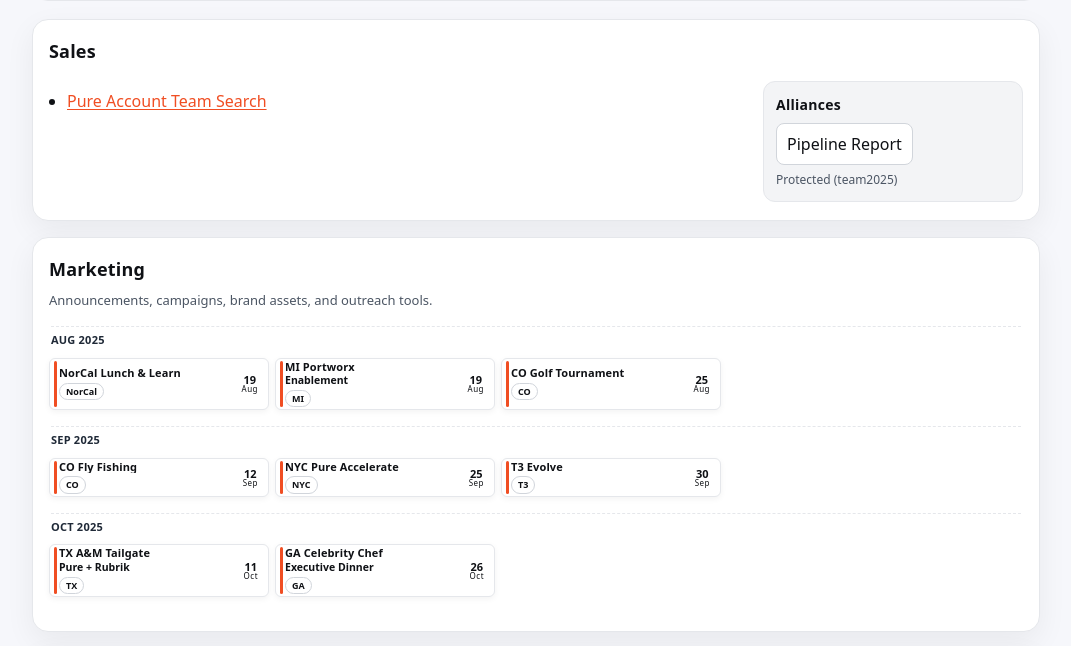
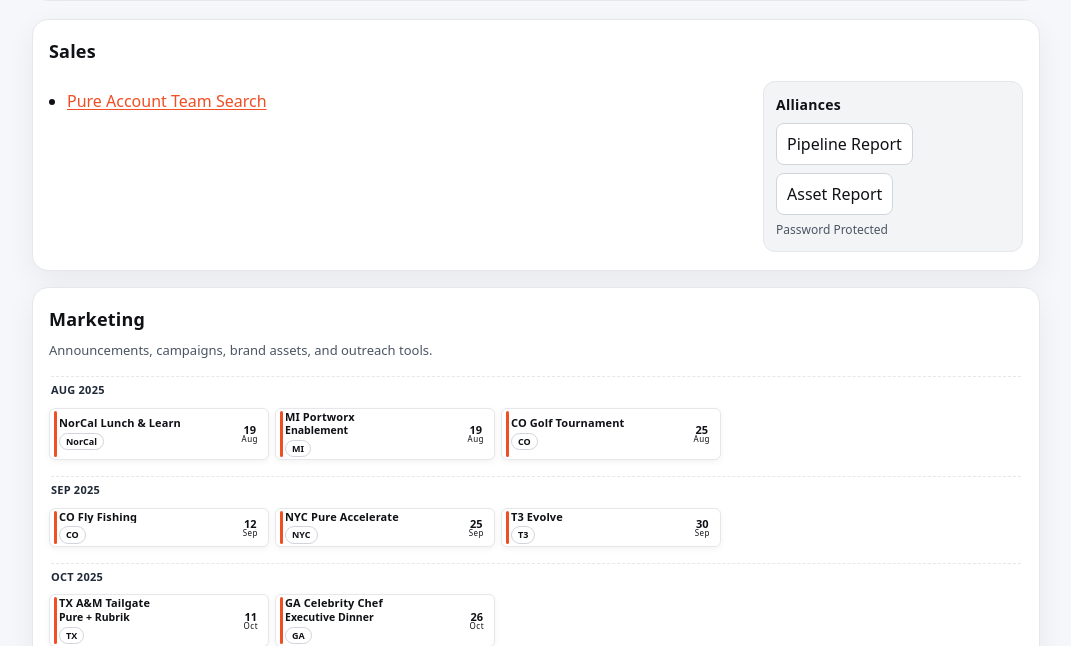
Before and after one commit to jwsiejk/accountlist, a Flask app: page / in a window 1280 px wide. Shown: the part 294-940 px from the top of the page, without its empty margins (104-1175 px from the left). Run offline with Flask 3, Linux system fonts and the light colour scheme; some libraries are stand-ins or nearby versions.

Commit message:
Update index.html

```diff
--- a/templates/index.html
+++ b/templates/index.html
@@ -71,6 +71,8 @@
       text-decoration:none;
     }
     .alliance a:hover{ border-color:#9ca3af; }
+    /* space links when multiple */
+    .alliance a + a{ margin-top:8px; }
     .alliance .muted{font-size:12px; margin-top:6px}
 
     /* ========== MARKETING EVENTS LAYOUT (FLEX, LEFT-PACKED, SNUG) ========== */
@@ -151,10 +153,16 @@
           <!-- Right: Alliances gray box with protected links -->
           <div class="alliance">
             <h4>Alliances</h4>
+
             <a href="https://docs.google.com/spreadsheets/d/1f5hnNqOmsDbTpmSrYBvjr-UARe2fTQw-tLg6k8AUMYE/edit?gid=1662296704#gid=1662296704"
                target="_blank" rel="noopener noreferrer"
                data-protected="alliances">Pipeline Report</a>
-            <div class="muted">Protected (team2025)</div>
+
+            <a href="https://docs.google.com/spreadsheets/d/1PByziPq4ZP3qJSlFwm4Jouy1c_dby9WOKh4vWnEBdts/edit?gid=0#gid=0"
+               target="_blank" rel="noopener noreferrer"
+               data-protected="alliances">Asset Report</a>
+
+            <div class="muted">Password Protected</div>
           </div>
         </div>
       </article>
```
